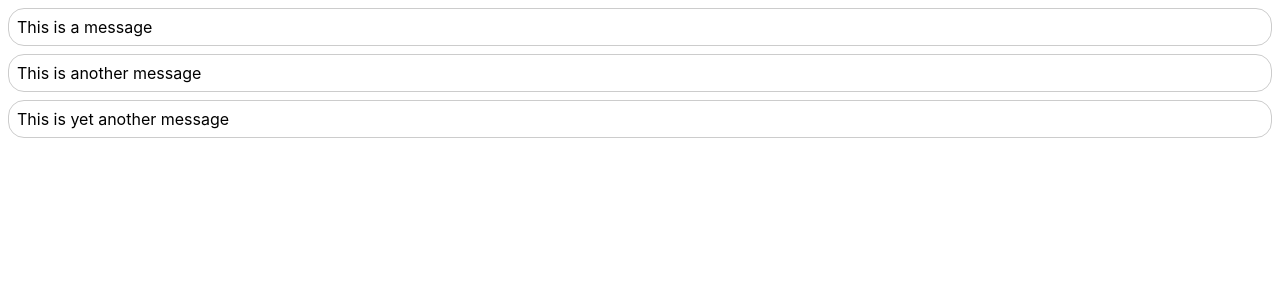
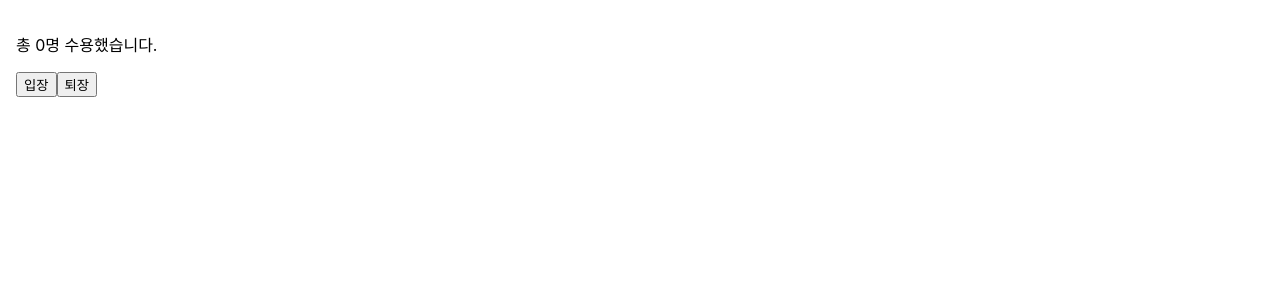
Before and after one commit to aoqlsdl/first-react-app, a React (Create React App) app: page / in a window 1280 px wide. Shown: the top 300 px of the page. Built offline with nearby package versions, Linux system fonts and the light colour scheme.

Commit message:
chap07: hooks 사용해보기

```diff
--- /dev/null
+++ b/src/chap_07/prac/Accommodate.jsx
@@ -0,0 +1,32 @@
+import { useEffect, useState } from 'react';
+import useCounter from './useCounter';
+
+const MAX_CAPACITY = 10;
+
+const Accomodate = props => {
+	const [isFull, setIsFull] = useState(false);
+	const [count, increase, decrease] = useCounter(0);
+
+	useEffect(() => {
+		console.log('======================');
+		console.log('useEffect() is called.');
+		console.log(`isfull: ${isFull}`);
+	}, [count]);
+
+	useEffect(() => {
+		setIsFull(count >= MAX_CAPACITY);
+		console.log(`Current const value: ${count}`);
+	}, [count]);
+
+	return (
+		<div style={{ padding: 16 }}>
+			<p>{`총 ${count}명 수용했습니다.`}</p>
+			<button onClick={increase}>입장</button>
+			<button onClick={decrease}>퇴장</button>
+
+			{isFull && <p style={{ color: 'red' }}>수용인원이 초과되었습니다.</p>}
+		</div>
+	);
+};
+
+export default Accomodate;
--- /dev/null
+++ b/src/chap_07/prac/useCounter.jsx
@@ -0,0 +1,12 @@
+import { useState } from 'react';
+
+const useCounter = initVal => {
+	const [count, setCount] = useState(initVal);
+
+	const increase = () => setCount(count => count + 1);
+	const decrease = () => setCount(count => count - 1);
+
+	return [count, increase, decrease];
+};
+
+export default useCounter;
--- a/src/index.js
+++ b/src/index.js
@@ -3,11 +3,11 @@ import ReactDOM from 'react-dom';
 import './index.css';
 import reportWebVitals from './reportWebVitals';
 
-import NotificationList from './chap_06/NotificationList';
+import Accomodate from './chap_07/prac/Accommodate';
 
 ReactDOM.render(
 	<React.StrictMode>
-		<NotificationList />
+		<Accomodate />
 	</React.StrictMode>,
 	document.getElementById('root')
 );
```
